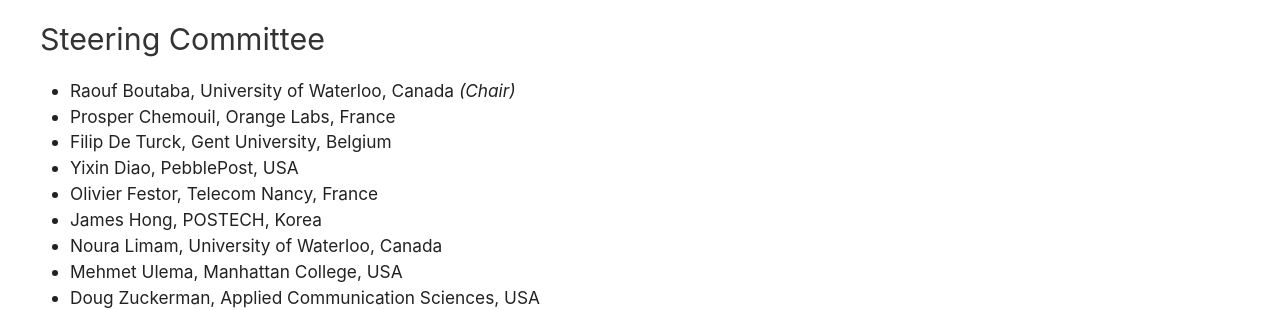
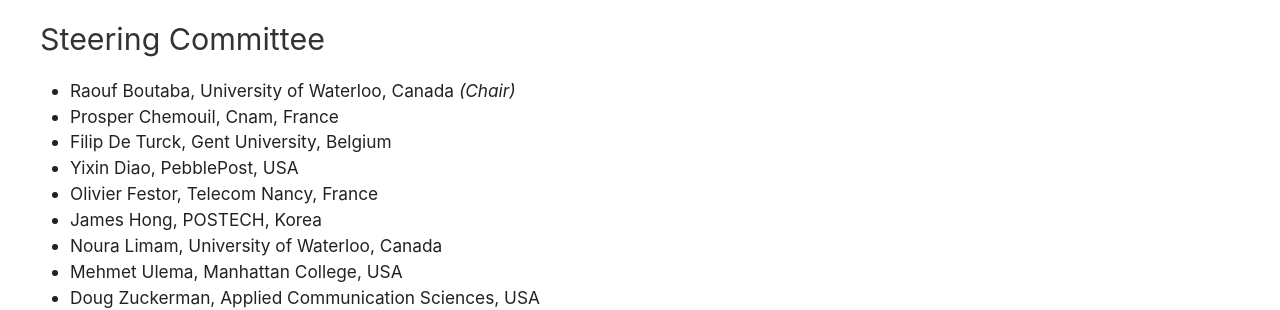
Before and after one commit to stuartclayman/cnsm_2022_website, a Jekyll site: the page built from committees.html, in a window 1280 px wide and 900 px high, scrolled down 2207 px. Shown: the part 154-464 px from the top of the window. Built offline with Jekyll 4.4.1, drawn with Linux system fonts in a browser that asks for light colours; nearby versions of some CDN libraries.

Commit message:
Committees

```diff
--- a/committees.html
+++ b/committees.html
@@ -116,7 +116,7 @@
           <h1>Steering Committee</h1>
           <ul class="committee_list">
             <li>Raouf Boutaba, University of Waterloo, Canada <span class="uk-text-italic">(Chair) </span></li>
-            <li>Prosper Chemouil, Orange Labs, France</li>
+            <li>Prosper Chemouil, Cnam, France</li>
             <li>Filip De Turck, Gent University, Belgium</li>
             <li>Yixin Diao, PebblePost, USA</li>
             <li>Olivier Festor, Telecom Nancy, France</li>
```
